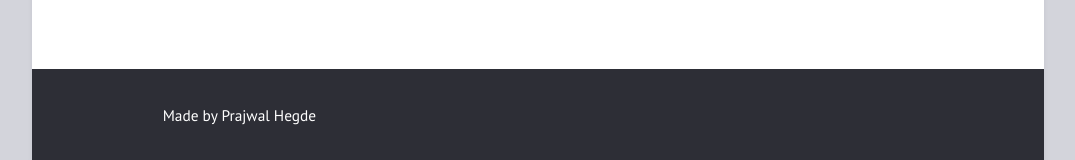
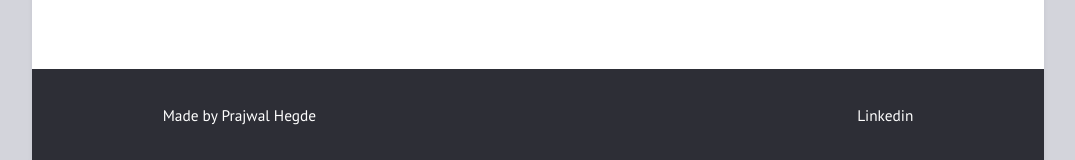
Before and after one commit to phegde494/phegde494.github.io, a Jekyll site: the page built from _posts/2017-02-01-markdown-examples.md, in a window 1280 px wide. Shown: the part 737-897 px from the top of the page, without its empty margins (102-1177 px from the left). Built offline with Jekyll 4.4.1, drawn with Linux system fonts in a browser that asks for light colours.

```diff
--- a/_config.yml
+++ b/_config.yml
@@ -21,7 +21,7 @@
 external:                  # shows a footer with social links - for available icons see fontawesome.com/icons
   - {title: Mail, icon: envelope, url: "mailto:phegde494@gmail.com"}
   - {title: Github, icon: github, url: "https://github.com/phegde494"}
-  - {title: Linkedin, icon: "linkedin.png", url: "https://www.linkedin.com/in/prajwal-hegde-362068241/"}
+  - {title: Linkedin, url: "https://www.linkedin.com/in/prajwal-hegde-362068241/"}
 
 comments:
 #  disqus_shortname: ""    # see https://disqus.com/
```
